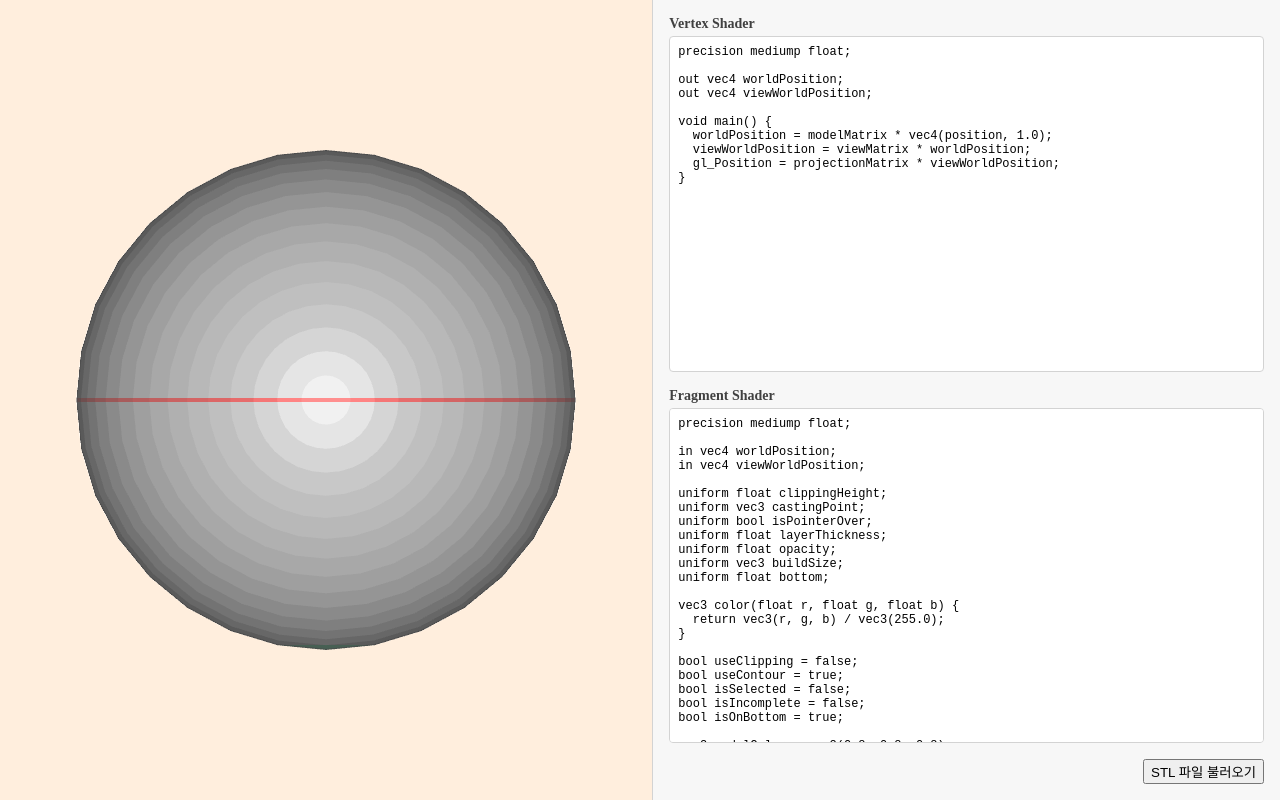
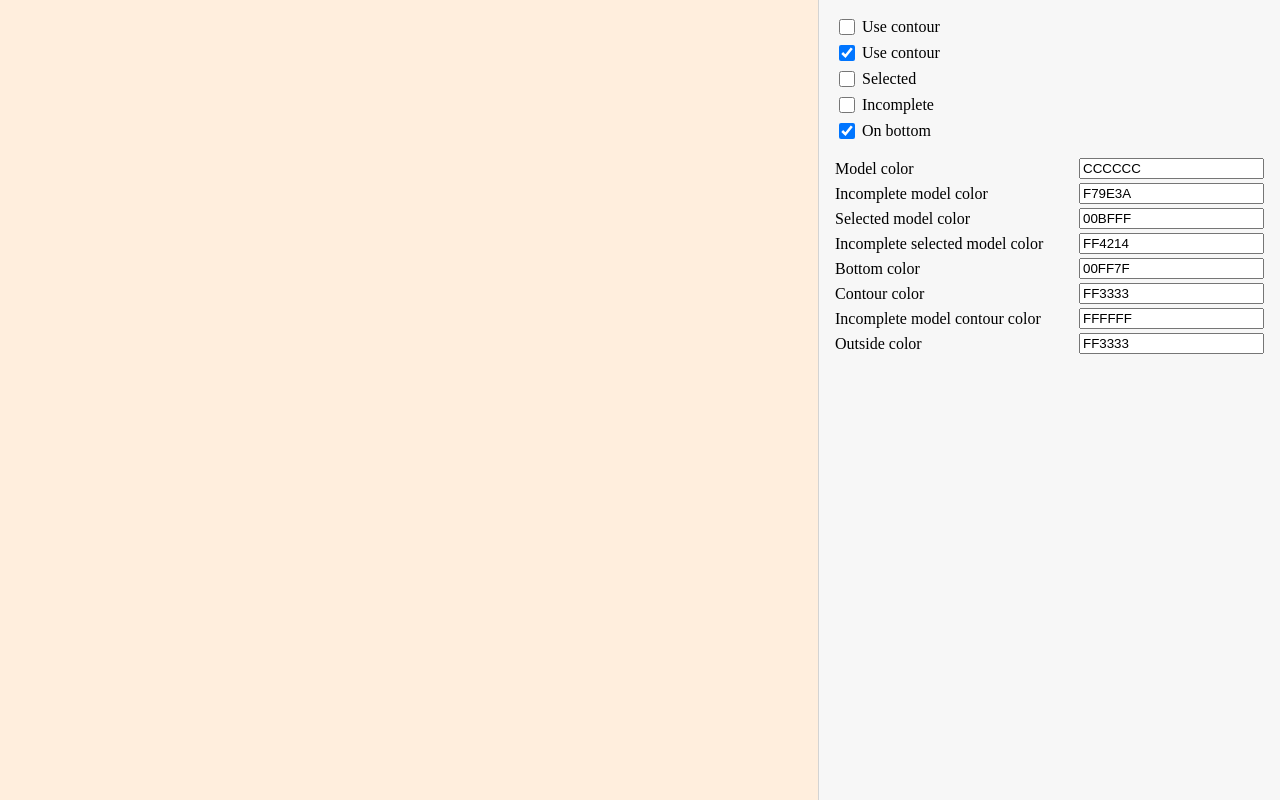
Before and after one commit to jinpill/shader-editor, a Next.js app: page / in a window 1280 px wide. Built offline with nearby package versions, Linux system fonts and the light colour scheme; no server answers.

Commit message:
입력창 적용

```diff
--- a/next.config.mjs
+++ b/next.config.mjs
@@ -1,6 +1,5 @@
 /** @type {import('next').NextConfig} */
 const nextConfig = {
-  reactStrictMode: true,
   webpack: (config) => {
     config.module.rules.push({
       test: /\.glsl$/,
--- a/src/pages/index.tsx
+++ b/src/pages/index.tsx
@@ -12,8 +12,6 @@ import fragmentShader from "@/shaders/fragment.glsl";
 
 import style from "@/styles/Home.module.css";
 
-const VERTEX_SHADER_KEY = "glsl-test__vertex-shader";
-const FRAGMENT_SHADER_KEY = "glsl-test__fragment-shader";
 const ROTATION = new THREE.Euler(
   THREE.MathUtils.degToRad(0),
   THREE.MathUtils.degToRad(0),
@@ -22,18 +20,63 @@ const ROTATION = new THREE.Euler(
 
 const Home = () => {
   const canvasRef = useRef<HTMLCanvasElement>(null);
-  const vertexRef = useRef<HTMLTextAreaElement>(null);
-  const fragmentRef = useRef<HTMLTextAreaElement>(null);
-  const fileInputRef = useRef<HTMLInputElement>(null);
+  const store = useStore();
+  const mesh = useMemo(() => new THREE.Mesh(), []);
 
-  const store = useStore();
-  const [vertex, setVertex] = useState("");
-  const [fragment, setFragment] = useState("");
-  const mesh = useMemo(() => new THREE.Mesh(), []);
+  const [useClipping, setUseClipping] = useState(false);
+  const [useContour, setUseContour] = useState(true);
+  const [isSelected, setIsSelected] = useState(false);
+  const [isIncomplete, setIsIncomplete] = useState(false);
+  const [isOnBottom, setIsOnBottom] = useState(true);
+
+  const [modelColorText, setModelColorText] = useState("CCCCCC");
+  const [incompleteModelColorText, setIncompleteModelColorText] = useState("F79E3A");
+  const [selectedModelColorText, setSelectedModelColorText] = useState("00BFFF");
+  const [incompleteSelectedModelColorText, setIncompleteSelectedModelColorText] =
+    useState("FF4214");
+  const [bottomColorText, setBottomColorText] = useState("00FF7F");
+  const [contourColorText, setContourColorText] = useState("FF3333");
+  const [incompleteModelContourColorText, setIncompleteModelContourColorText] = useState("FFFFFF");
+  const [outsideColorText, setOutsideColorText] = useState("FF3333");
+
+  const [modelColor, setModelColor] = useState(new THREE.Color());
+  const [incompleteModelColor, setIncompleteModelColor] = useState(new THREE.Color());
+  const [selectedModelColor, setSelectedModelColor] = useState(new THREE.Color());
+  const [incompleteSelectedModelColor, setIncompleteSelectedModelColor] = useState(
+    new THREE.Color()
+  );
+  const [bottomColor, setBottomColor] = useState(new THREE.Color());
+  const [contourColor, setContourColor] = useState(new THREE.Color());
+  const [incompleteModelContourColor, setIncompleteModelContourColor] = useState(new THREE.Color());
+  const [outsideColor, setOutsideColor] = useState(new THREE.Color());
 
   const [castingPoint, setCastingPoint] = useState(new THREE.Vector3());
   const [isPointerOver, setIsPointerOver] = useState(false);
-  const [isChanged, setIsChanged] = useState(false);
+
+  useEffect(() => {
+    setModelColor(new THREE.Color(`#${modelColorText}`));
+  }, [modelColorText]);
+  useEffect(() => {
+    setIncompleteModelColor(new THREE.Color(`#${incompleteModelColorText}`));
+  }, [incompleteModelColorText]);
+  useEffect(() => {
+    setSelectedModelColor(new THREE.Color(`#${selectedModelColorText}`));
+  }, [selectedModelColorText]);
+  useEffect(() => {
+    setIncompleteSelectedModelColor(new THREE.Color(`#${incompleteSelectedModelColorText}`));
+  }, [incompleteSelectedModelColorText]);
+  useEffect(() => {
+    setBottomColor(new THREE.Color(`#${bottomColorText}`));
+  }, [bottomColorText]);
+  useEffect(() => {
+    setContourColor(new THREE.Color(`#${contourColorText}`));
+  }, [contourColorText]);
+  useEffect(() => {
+    setIncompleteModelContourColor(new THREE.Color(`#${incompleteModelContourColorText}`));
+  }, [incompleteModelContourColorText]);
+  useEffect(() => {
+    setOutsideColor(new THREE.Color(`#${outsideColorText}`));
+  }, [outsideColorText]);
 
   const handlePointerMove = (event: React.PointerEvent) => {
     const $canvas = canvasRef.current;
@@ -58,39 +101,21 @@ const Home = () => {
   };
 
   useEffect(() => {
-    const vertex = window.localStorage.getItem(VERTEX_SHADER_KEY);
-    const fragment = window.localStorage.getItem(FRAGMENT_SHADER_KEY);
-    setVertex(vertex || vertexShader);
-    setFragment(fragment || fragmentShader);
-  }, []);
+    const loader = new STLLoader();
+    loader.load("/model.stl", (geometry) => {
+      mesh.geometry.dispose();
+      mesh.geometry = geometry;
 
-  useEffect(() => {
-    const handleKeyDown = (event: KeyboardEvent) => {
-      const $vertex = vertexRef.current;
-      const $fragment = fragmentRef.current;
-      if (!$vertex || !$fragment) return;
+      const box = new THREE.Box3();
+      box.setFromObject(mesh, true);
+      box.getCenter(mesh.position);
+      mesh.position.multiplyScalar(-1);
 
-      if (event.key.toLowerCase() === "s" && event.metaKey) {
-        event.preventDefault();
-        window.localStorage.setItem(VERTEX_SHADER_KEY, $vertex.value);
-        window.localStorage.setItem(FRAGMENT_SHADER_KEY, $fragment.value);
-        setIsChanged(false);
+      const size = box.getSize(new THREE.Vector3());
+      if (mesh.material instanceof THREE.ShaderMaterial) {
+        mesh.material.uniforms.bottom.value = -size.z / 2;
       }
-    };
-
-    window.addEventListener("keydown", handleKeyDown);
-    return () => window.removeEventListener("keydown", handleKeyDown);
-  }, []);
-
-  useEffect(() => {
-    const geometry = new THREE.BufferGeometry();
-    const sphereGeometry = new THREE.SphereGeometry(5, 32, 32);
-
-    geometry.setAttribute("position", sphereGeometry.attributes.position);
-    geometry.setIndex(sphereGeometry.index);
-
-    sphereGeometry.dispose();
-    mesh.geometry = geometry;
+    });
   }, [mesh]);
 
   useEffect(() => {
@@ -99,8 +124,8 @@ const Home = () => {
     const size = box.getSize(new THREE.Vector3());
 
     const material = new THREE.ShaderMaterial({
-      vertexShader: vertex,
-      fragmentShader: fragment,
+      vertexShader: vertexShader,
+      fragmentShader: fragmentShader,
       transparent: true,
       side: THREE.DoubleSide,
       uniforms: {
@@ -116,6 +141,14 @@ const Home = () => {
         opacity: { value: 1 },
         buildSize: { value: new THREE.Vector3(100, 100, 100) },
         bottom: { value: -size.z / 2 },
+        modelColor: { value: new THREE.Color() },
+        incompleteModelColor: { value: new THREE.Color() },
+        selectedModelColor: { value: new THREE.Color() },
+        incompleteSelectedModelColor: { value: new THREE.Color() },
+        bottomColor: { value: new THREE.Color() },
+        contourColor: { value: new THREE.Color() },
+        incompleteModelContourColor: { value: new THREE.Color() },
+        outsideColor: { value: new THREE.Color() },
       },
     });
     mesh.material = material;
@@ -123,14 +156,50 @@ const Home = () => {
     return () => {
       material.dispose();
     };
-  }, [vertex, fragment, mesh]);
+  }, [mesh]);
 
   useEffect(() => {
     if (mesh.material instanceof THREE.ShaderMaterial) {
-      mesh.material.uniforms.castingPoint.value = castingPoint;
-      mesh.material.uniforms.isPointerOver.value = isPointerOver;
+      const { uniforms } = mesh.material;
+      uniforms.castingPoint.value = castingPoint;
+      uniforms.isPointerOver.value = isPointerOver;
     }
   }, [mesh, castingPoint, isPointerOver]);
+
+  useEffect(() => {
+    if (mesh.material instanceof THREE.ShaderMaterial) {
+      const { uniforms } = mesh.material;
+      uniforms.useClipping.value = useClipping;
+      uniforms.useContour.value = useContour;
+      uniforms.isSelected.value = isSelected;
+      uniforms.isIncomplete.value = isIncomplete;
+      uniforms.isOnBottom.value = isOnBottom;
+    }
+  }, [mesh, useClipping, useContour, isSelected, isIncomplete, isOnBottom]);
+
+  useEffect(() => {
+    if (mesh.material instanceof THREE.ShaderMaterial) {
+      const { uniforms } = mesh.material;
+      uniforms.modelColor.value = modelColor;
+      uniforms.incompleteModelColor.value = incompleteModelColor;
+      uniforms.selectedModelColor.value = selectedModelColor;
+      uniforms.incompleteSelectedModelColor.value = incompleteSelectedModelColor;
+      uniforms.bottomColor.value = bottomColor;
+      uniforms.contourColor.value = contourColor;
+      uniforms.incompleteModelContourColor.value = incompleteModelContourColor;
+      uniforms.outsideColor.value = outsideColor;
+    }
+  }, [
+    mesh,
+    modelColor,
+    incompleteModelColor,
+    selectedModelColor,
+    incompleteSelectedModelColor,
+    bottomColor,
+    contourColor,
+    incompleteModelContourColor,
+    outsideColor,
+  ]);
 
   return (
     <div className={style.root}>
@@ -144,6 +213,7 @@ const Home = () => {
           position: [0, -100, 0],
           zoom: 50,
           near: -100,
+          up: [0, 0, 1],
         }}
         onPointerMove={handlePointerMove}
       >
@@ -152,72 +222,85 @@ const Home = () => {
         {mesh && <primitive object={mesh} rotation={ROTATION} />}
       </Canvas>
 
-      {isChanged && <div className={style.changeIcon} />}
-
       <div className={style.fields}>
-        <div className={style.field}>
-          <div className={style.label}>Vertex Shader</div>
-          <textarea
-            ref={vertexRef}
-            value={vertex}
-            onChange={(e) => {
-              setIsChanged(true);
-              setVertex(e.target.value);
-            }}
-          />
-        </div>
-        <div className={style.field}>
-          <div className={style.label}>Fragment Shader</div>
-          <textarea
-            ref={fragmentRef}
-            value={fragment}
-            onChange={(e) => {
-              setIsChanged(true);
-              setFragment(e.target.value);
-            }}
-          />
+        <div className={style.group}>
+          <Checkbox label="Use contour" checked={useClipping} onChange={setUseClipping} />
+          <Checkbox label="Use contour" checked={useContour} onChange={setUseContour} />
+          <Checkbox label="Selected" checked={isSelected} onChange={setIsSelected} />
+          <Checkbox label="Incomplete" checked={isIncomplete} onChange={setIsIncomplete} />
+          <Checkbox label="On bottom" checked={isOnBottom} onChange={setIsOnBottom} />
         </div>
 
-        <div className={style.buttons}>
-          <button
-            onClick={() => {
-              fileInputRef.current?.click();
-            }}
-          >
-            STL 파일 불러오기
-          </button>
-
-          <input
-            ref={fileInputRef}
-            type="file"
-            className={style.fileInput}
-            onChange={(event) => {
-              const $input = event.target;
-              const file = $input.files?.[0];
-              if (!file) return;
-
-              const loader = new STLLoader();
-              loader.load(URL.createObjectURL(file), (geometry) => {
-                mesh.geometry.dispose();
-                mesh.geometry = geometry;
-
-                const box = new THREE.Box3();
-                box.setFromObject(mesh, true);
-                box.getCenter(mesh.position);
-                mesh.position.multiplyScalar(-1);
-
-                const size = box.getSize(new THREE.Vector3());
-                if (mesh.material instanceof THREE.ShaderMaterial) {
-                  mesh.material.uniforms.bottom.value = -size.z / 2;
-                }
-              });
-
-              $input.value = "";
-            }}
+        <div className={style.group}>
+          <ColorInput label="Model color" value={modelColorText} onChange={setModelColorText} />
+          <ColorInput
+            label="Incomplete model color"
+            value={incompleteModelColorText}
+            onChange={setIncompleteModelColorText}
+          />
+          <ColorInput
+            label="Selected model color"
+            value={selectedModelColorText}
+            onChange={setSelectedModelColorText}
+          />
+          <ColorInput
+            label="Incomplete selected model color"
+            value={incompleteSelectedModelColorText}
+            onChange={setIncompleteSelectedModelColorText}
+          />
+          <ColorInput label="Bottom color" value={bottomColorText} onChange={setBottomColorText} />
+          <ColorInput
+            label="Contour color"
+            value={contourColorText}
+            onChange={setContourColorText}
+          />
+          <ColorInput
+            label="Incomplete model contour color"
+            value={incompleteModelContourColorText}
+            onChange={setIncompleteModelContourColorText}
+          />
+          <ColorInput
+            label="Outside color"
+            value={outsideColorText}
+            onChange={setOutsideColorText}
           />
         </div>
       </div>
     </div>
+  );
+};
+
+type CheckboxProps = {
+  label: string;
+  checked: boolean;
+  onChange: (checked: boolean) => void;
+};
+
+const Checkbox = (props: CheckboxProps) => {
+  return (
+    <label className={style.label}>
+      <input
+        type="checkbox"
+        checked={props.checked}
+        onChange={(e) => props.onChange(e.target.checked)}
+      />
+      {props.label}
+    </label>
+  );
+};
+
+type ColorInputProps = {
+  label: string;
+  value: string;
+  onChange: (value: string) => void;
+};
+
+const ColorInput = (props: ColorInputProps) => {
+  return (
+    <label className={style.label}>
+      <div>{props.label}</div>
+      <input type="text" value={props.value} onChange={(e) => props.onChange(e.target.value)} />
+    </label>
   );
 };
 
--- a/src/styles/Home.module.css
+++ b/src/styles/Home.module.css
@@ -9,8 +9,6 @@
 }
 
 .fields {
-  width: 1200px;
-
   display: flex;
   flex-direction: column;
   gap: 16px;
@@ -20,54 +18,23 @@
   background-color: #f7f7f7;
 }
 
-.field {
-  height: 0;
-  flex: 1 1 0;
+.group {
   display: flex;
   flex-direction: column;
-  gap: 4px;
+  gap: 0.25rem;
 }
 
 .label {
-  font-size: 14px;
-  user-select: none;
-  color: #404040;
-  font-weight: bold;
+  display: flex;
+  align-items: center;
+  gap: 0.25rem;
 }
 
-.fields textarea {
-  width: 100%;
-  height: 0;
-
-  flex: 1 1 0;
-  resize: none;
-  padding: 8px;
-  box-sizing: border-box;
-
-  border-radius: 4px;
-  border: 1px solid #d3d3d3;
-
-  font-family: monospace;
-  font-size: 12px;
+.label > div {
+  width: 240px;
 }
 
-.changeIcon {
-  width: 16px;
-  height: 16px;
-
-  position: fixed;
-  top: 16px;
-  left: 16px;
-
-  border-radius: 50%;
-  background-color: darkorange;
+.label input[type="checkbox"] {
+  width: 1rem;
+  height: 1rem;
 }
-
-.buttons {
-  display: flex;
-  justify-content: flex-end;
-}
-
-.fileInput {
-  display: none;
-}
```
Also changed, not shown: src/shaders/fragment.glsl.
